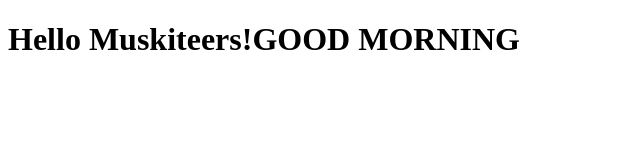
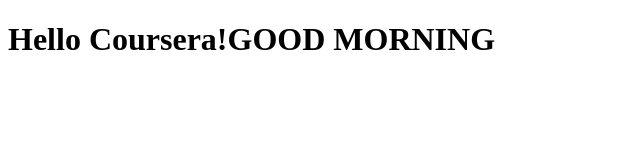
Before and after one commit to vishal-ranjan/Coursera-test, a plain HTML site: page site/index.html in a window 1280 px wide. Shown: the whole page, without its empty margins (0-640 px from the left). Drawn offline with Linux system fonts and the light colour scheme.

Commit message:
My first page.

```diff
--- a/site/index.html
+++ b/site/index.html
@@ -4,6 +4,6 @@
 	<title>Hello Coursera!</title>
 </head>
 <body>
-<h1>Hello Muskiteers!GOOD MORNING</h1>
+<h1>Hello Coursera!GOOD MORNING</h1>
 </body>
 </html>
```
